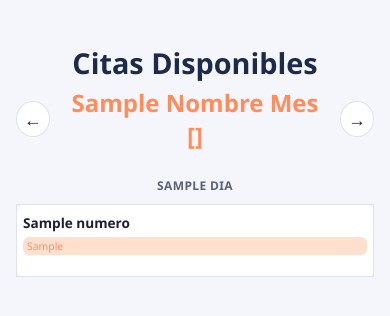
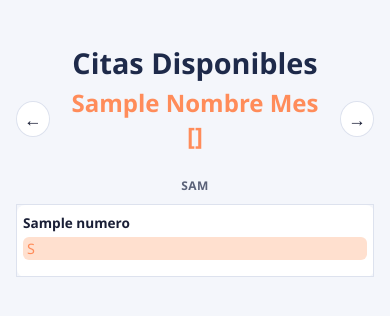
Before and after one commit to christian-ormachea/rubia, a Django app: template citas/templates/citas/calendario.html in a window 390 px wide. Shown: the top 316 px of the page. Run offline with Django 5.2, Linux system fonts and the light colour scheme; the template is opened without the code that fills it: most values are stand-ins (such as "Sample title", 1, 10 or a date in 2020).

Commit message:
Ultimos estilos antes de 1.0

```diff
--- a/citas/static/citas/style.css
+++ b/citas/static/citas/style.css
@@ -78,6 +78,20 @@ h2 {
     letter-spacing: 0.03em;
 }
 
+.dia-abrev {
+    display: none;
+}
+
+@media (max-width: 480px) {
+    .dia-completo {
+        display: none;
+    }
+
+    .dia-abrev {
+        display: inline;
+    }
+}
+
 .calendario td {
     height: 72px;
     vertical-align: top;
@@ -114,6 +128,25 @@ h2 {
     white-space: nowrap;
     overflow: hidden;
     text-overflow: ellipsis;
+}
+
+.mini-cita-emoji {
+    display: none;
+}
+
+@media (max-width: 480px) {
+    .mini-cita {
+        text-overflow: clip;
+    }
+
+    .mini-cita-texto {
+        display: none;
+    }
+
+    .mini-cita-emoji {
+        display: inline;
+        font-size: 0.9rem;
+    }
 }
 
 .modal-fondo {
--- a/citas/templates/citas/calendario.html
+++ b/citas/templates/citas/calendario.html
@@ -20,7 +20,10 @@
             <thead>
                 <tr>
                     {% for dia in dias_semana %}
-                        <th>{{ dia }}</th>
+                        <th>
+                            <span class="dia-completo">{{ dia }}</span>
+                            <span class="dia-abrev">{{ dia|slice:":3" }}</span>
+                        </th>
                     {% endfor %}
                 </tr>
             </thead>
@@ -43,7 +46,8 @@
                                         data-hora="{{ cita.hora|default_if_none:'' }}"
                                         data-descripcion="{{ cita.descripcion|escapejs }}"
                                         data-fecha="{{ cita.fecha|date:"Y-m-d" }}">
-                                        {{ cita.get_plan_display }}
+                                            <span class="mini-cita-texto">{{ cita.get_plan_display }}</span>
+                                            <span class="mini-cita-emoji">{{ cita.get_plan_display|slice:":1" }}</span>
                                     </div>
                                 {% endfor %}
                             </td>
```
